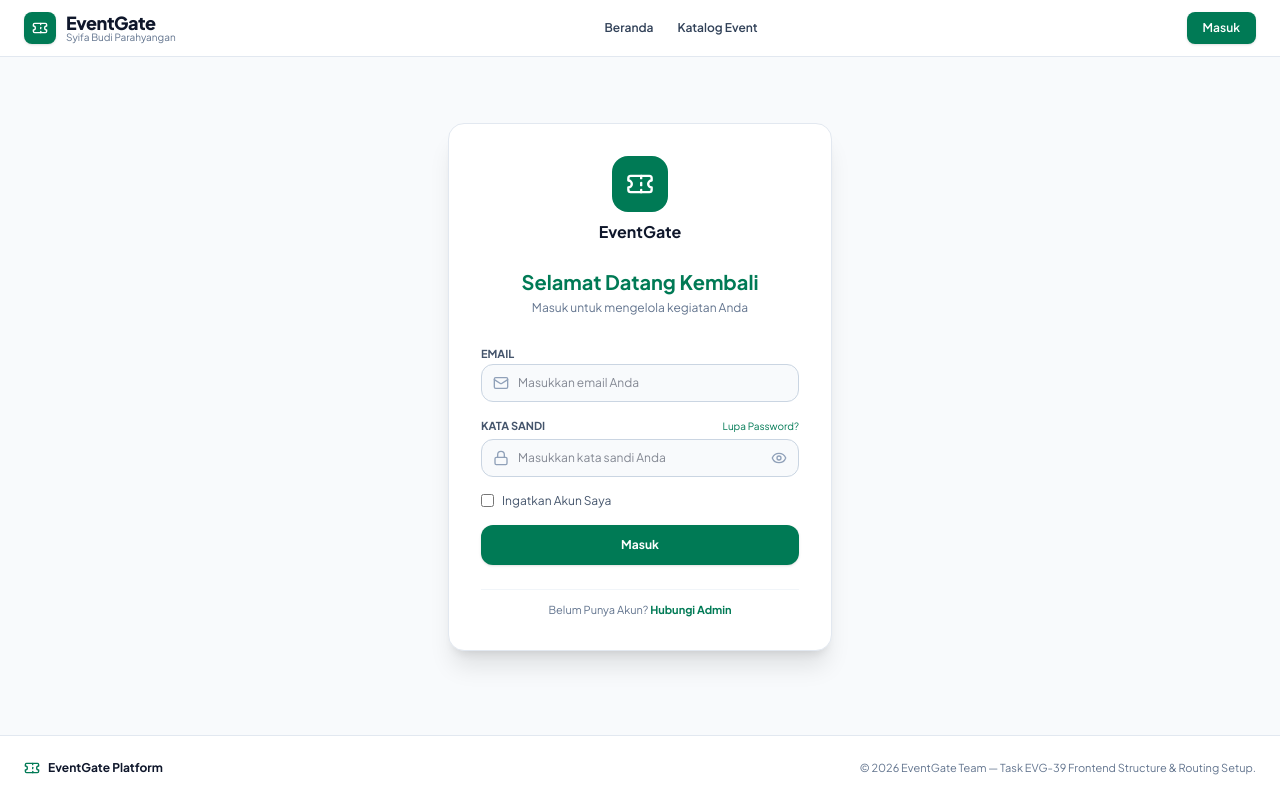
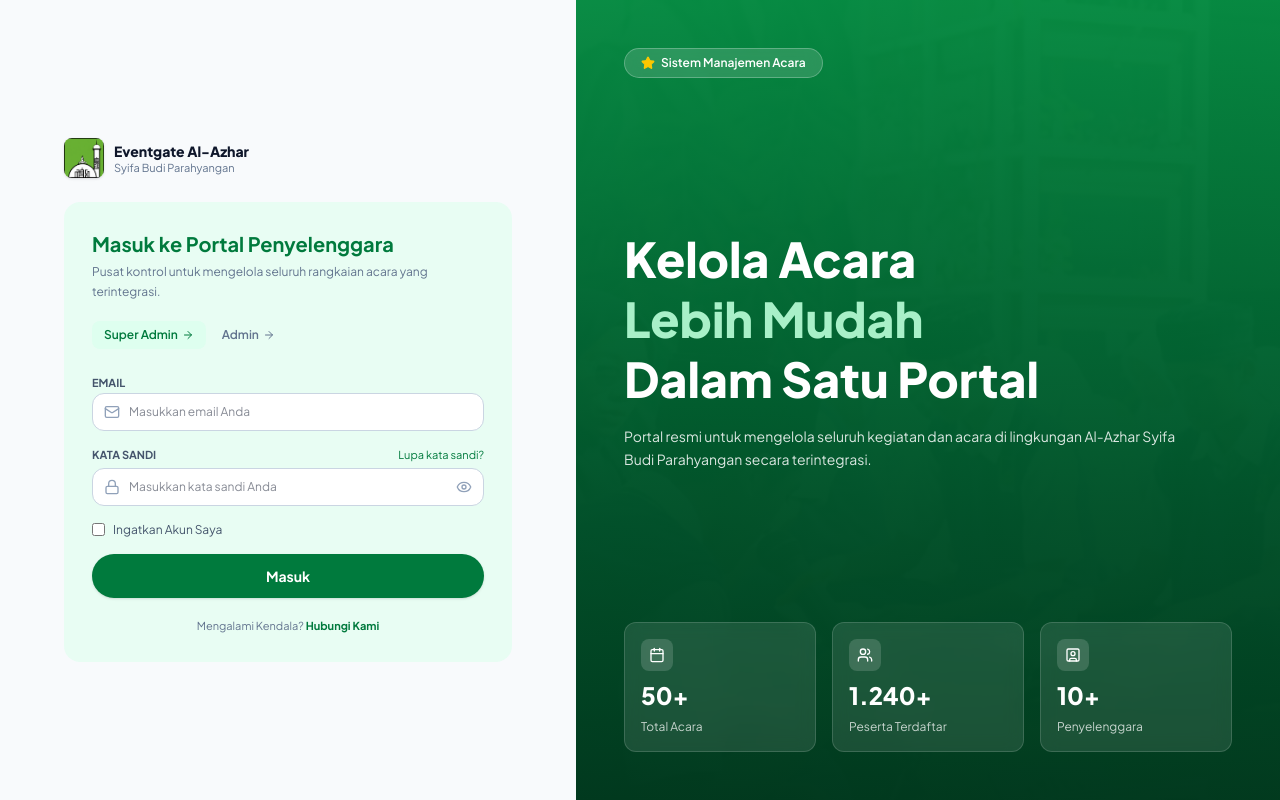
Before and after one commit to Nakala-Digital/fe-eventgate, a SvelteKit app: page /auth/login in a window 1280 px wide. Built offline with nearby package versions, Linux system fonts and the light colour scheme; no server answers.

Commit message:
style(design-system): terapkan token warna brand & aset asli ke shell dashboard dan halaman login (EVG-42, EVG-52)

```diff
--- a/src/app.html
+++ b/src/app.html
@@ -9,7 +9,7 @@
 		<link href="https://fonts.googleapis.com/css2?family=Plus+Jakarta+Sans:wght@300;400;500;600;700;800&family=Inter:wght@300;400;500;600;700&display=swap" rel="stylesheet">
 		%sveltekit.head%
 	</head>
-	<body data-sveltekit-preload-data="hover" class="bg-slate-50 text-slate-900 font-['Plus_Jakarta_Sans',sans-serif] antialiased selection:bg-emerald-600 selection:text-white min-h-screen">
+	<body data-sveltekit-preload-data="hover" class="bg-slate-50 text-slate-900 font-['Plus_Jakarta_Sans',sans-serif] antialiased selection:bg-brand-600 selection:text-white min-h-screen">
 		<div style="display: contents">%sveltekit.body%</div>
 	</body>
 </html>
--- a/src/lib/components/common/ConfirmActionModal.svelte
+++ b/src/lib/components/common/ConfirmActionModal.svelte
@@ -19,7 +19,7 @@
 		requireReason = false,
 		reasonLabel = 'Alasan (wajib)',
 		confirmLabel,
-		confirmClass = 'bg-emerald-700 hover:bg-emerald-800',
+		confirmClass = 'bg-brand-700 hover:bg-brand-800',
 		isSubmitting = false,
 		onConfirm,
 		onCancel
@@ -60,7 +60,7 @@
 						bind:value={reason}
 						rows="3"
 						placeholder="Jelaskan alasannya..."
-						class="w-full text-xs border border-slate-300 rounded-lg px-3 py-2 focus:outline-none focus:ring-2 focus:ring-emerald-600"
+						class="w-full text-xs border border-slate-300 rounded-lg px-3 py-2 focus:outline-none focus:ring-2 focus:ring-brand-600"
 					></textarea>
 					{#if validationError}
 						<p class="text-[11px] text-red-600">{validationError}</p>
--- a/src/lib/components/common/Footer.svelte
+++ b/src/lib/components/common/Footer.svelte
@@ -1,15 +1,13 @@
 <script lang="ts">
-	import { Ticket } from 'lucide-svelte';
+	import logo from '$lib/assets/al-azhar-logo.png';
 </script>
 
 <footer class="border-t border-slate-200 bg-white text-slate-600 py-6 px-6 text-xs mt-auto">
 	<div class="max-w-7xl mx-auto flex flex-col md:flex-row items-center justify-between gap-4">
 		<div class="flex items-center gap-2 font-bold text-slate-900">
-			<Ticket class="w-4 h-4 text-emerald-700" />
-			<span>EventGate Platform</span>
+			<img src={logo} alt="Eventgate Al-Azhar" class="w-5 h-5 rounded object-cover" />
+			<span>Eventgate Al-Azhar</span>
 		</div>
-		<p class="text-slate-500 text-[11px]">
-			© 2026 EventGate Team — Task EVG-39 Frontend Structure & Routing Setup.
-		</p>
+		<p class="text-slate-500 text-[11px]">© 2026 Eventgate Al-Azhar — Syifa Budi Parahyangan.</p>
 	</div>
 </footer>
--- a/src/lib/components/common/Navbar.svelte
+++ b/src/lib/components/common/Navbar.svelte
@@ -1,6 +1,6 @@
 <script lang="ts">
 	import { authStore, type AuthState } from '$lib/stores/authStore';
-	import { Ticket } from 'lucide-svelte';
+	import logo from '$lib/assets/al-azhar-logo.png';
 
 	let currentAuth = $state<AuthState>({ isAuthenticated: false, user: null, token: null });
 
@@ -13,34 +13,32 @@
 	<div class="max-w-7xl mx-auto flex items-center justify-between">
 		<!-- Brand Logo (Matching wireframe/image.png) -->
 		<a href="/" class="flex items-center gap-2.5 font-bold text-lg text-slate-900">
-			<div class="h-8 w-8 rounded-lg bg-emerald-700 flex items-center justify-center text-white shadow-sm">
-				<Ticket class="w-4 h-4" />
-			</div>
+			<img src={logo} alt="Eventgate Al-Azhar" class="h-9 w-9 rounded-lg object-cover shadow-sm" />
 			<div class="flex flex-col">
-				<span class="font-extrabold text-lg tracking-tight leading-none text-slate-900">EventGate</span>
-				<span class="text-[10px] text-slate-500 font-normal leading-none">Syifa Budi Parahyangan</span>
+				<span class="font-extrabold text-base tracking-tight leading-none text-slate-900">Eventgate Al-Azhar</span>
+				<span class="text-[11px] text-slate-500 font-normal leading-none mt-0.5">Syifa Budi Parahyangan</span>
 			</div>
 		</a>
 
 		<!-- Basic Nav Links -->
 		<nav class="hidden md:flex items-center gap-6 text-xs font-semibold text-slate-700">
-			<a href="/" class="hover:text-emerald-700 transition-colors">Beranda</a>
-			<a href="/events" class="hover:text-emerald-700 transition-colors">Katalog Event</a>
+			<a href="/" class="hover:text-brand-700 transition-colors">Beranda</a>
+			<a href="/events" class="hover:text-brand-700 transition-colors">Katalog Event</a>
 		</nav>
 
-		<!-- Auth Link (Matching Emerald Green button in wireframe/image.png) -->
+		<!-- Auth Link -->
 		<div class="flex items-center gap-3 text-xs">
 			{#if currentAuth.isAuthenticated}
 				<a
 					href="/dashboard/{currentAuth.user?.role}"
-					class="bg-emerald-700 hover:bg-emerald-800 text-white font-semibold px-4 py-2 rounded-lg transition-colors shadow-sm"
+					class="bg-brand-700 hover:bg-brand-800 text-white font-semibold px-4 py-2 rounded-lg transition-colors shadow-sm"
 				>
 					Dashboard
 				</a>
 			{:else}
 				<a
 					href="/auth/login"
-					class="bg-emerald-700 hover:bg-emerald-800 text-white font-semibold px-4 py-2 rounded-lg transition-colors shadow-sm"
+					class="bg-brand-700 hover:bg-brand-800 text-white font-semibold px-4 py-2 rounded-lg transition-colors shadow-sm"
 				>
 					Masuk
 				</a>
--- a/src/lib/components/common/Sidebar.svelte
+++ b/src/lib/components/common/Sidebar.svelte
@@ -1,64 +1,127 @@
 <script lang="ts">
 	import { page } from '$app/state';
-	import type { UserRole } from '$lib/stores/authStore';
-	import { LayoutDashboard, ShieldCheck, Calendar, Users, UserPlus, QrCode, Ticket } from 'lucide-svelte';
+	import { goto } from '$app/navigation';
+	import { authStore, clearAuth, type AuthState, type UserRole } from '$lib/stores/authStore';
+	import logo from '$lib/assets/al-azhar-logo.png';
+	import {
+		LayoutDashboard,
+		ShieldCheck,
+		Calendar,
+		Users,
+		UserPlus,
+		QrCode,
+		Ticket,
+		Settings,
+		LogOut
+	} from 'lucide-svelte';
 
 	let { role = 'super-admin' }: { role: UserRole } = $props();
 
+	let currentAuth = $state<AuthState>({ isAuthenticated: false, user: null, token: null });
+	authStore.subscribe((state) => (currentAuth = state));
+
 	const roleNavs: Record<string, { label: string; href: string; icon: any }[]> = {
 		'super-admin': [
-			{ label: 'Super Admin Overview', href: '/dashboard/super-admin', icon: LayoutDashboard },
-			{ label: 'Event Validation', href: '/dashboard/super-admin/event-validation', icon: ShieldCheck },
-			{ label: 'Event Management', href: '/dashboard/super-admin/event-management', icon: Calendar },
-			{ label: 'Admin Operasional', href: '/dashboard/super-admin/operasional', icon: Users },
-			{ label: 'Create Admin Organizer', href: '/dashboard/super-admin/organizer', icon: UserPlus },
-			{ label: 'Participant Management', href: '/dashboard/super-admin/participants', icon: Users },
+			{ label: 'Dashboard', href: '/dashboard/super-admin', icon: LayoutDashboard },
+			{ label: 'Manajemen Acara', href: '/dashboard/super-admin/event-management', icon: Calendar },
+			{ label: 'Validasi Acara', href: '/dashboard/super-admin/event-validation', icon: ShieldCheck },
+			{ label: 'Manajemen Peserta', href: '/dashboard/super-admin/participants', icon: Users },
+			{ label: 'Kelola Admin', href: '/dashboard/super-admin/organizer', icon: UserPlus }
 		],
-		'panitia': [
-			{ label: 'Admin Organizer Overview', href: '/dashboard/panitia', icon: LayoutDashboard },
-			{ label: 'Event Management', href: '/dashboard/panitia/event-management', icon: Calendar },
-			{ label: 'Participant Management', href: '/dashboard/panitia/participants', icon: Users },
-			{ label: 'Admin Lapangan', href: '/dashboard/panitia/admin-lapangan', icon: Users },
+		panitia: [
+			{ label: 'Dashboard', href: '/dashboard/panitia', icon: LayoutDashboard },
+			{ label: 'Manajemen Acara', href: '/dashboard/panitia/event-management', icon: Calendar },
+			{ label: 'Manajemen Peserta', href: '/dashboard/panitia/participants', icon: Users },
+			{ label: 'Admin Lapangan', href: '/dashboard/panitia/admin-lapangan', icon: Users }
 		],
-		'peserta': [
+		peserta: [
 			{ label: 'Home User / Tiket Saya', href: '/dashboard/peserta', icon: Ticket },
-			{ label: 'Riwayat Registrasi', href: '/dashboard/peserta/history', icon: Calendar },
+			{ label: 'Riwayat Registrasi', href: '/dashboard/peserta/history', icon: Calendar }
 		],
-		'field-staff': [
-			{ label: 'Scan QR Operator', href: '/dashboard/field-staff', icon: QrCode },
-		],
-		'school-reviewer': [
-			{ label: 'School Reviewer Overview', href: '/dashboard/school-reviewer', icon: ShieldCheck },
-		]
+		'field-staff': [{ label: 'Scan QR Operator', href: '/dashboard/field-staff', icon: QrCode }],
+		'school-reviewer': [{ label: 'School Reviewer Overview', href: '/dashboard/school-reviewer', icon: ShieldCheck }]
+	};
+
+	const ROLE_LABELS: Record<string, string> = {
+		'super-admin': 'Super Admin',
+		panitia: 'Admin Panitia',
+		peserta: 'Peserta',
+		'field-staff': 'Staf Lapangan',
+		'school-reviewer': 'School Reviewer'
 	};
 
 	const navItems = $derived(roleNavs[role] || roleNavs['super-admin']);
+	const userName = $derived(currentAuth.user?.name || 'Pengguna');
+	const initials = $derived(
+		userName
+			.split(' ')
+			.map((w) => w[0])
+			.slice(0, 2)
+			.join('')
+			.toUpperCase()
+	);
+
+	function handleLogout() {
+		clearAuth();
+		goto('/auth/login');
+	}
 </script>
 
-<aside class="w-64 bg-slate-100 border-r border-slate-200 min-h-[calc(100vh-57px)] p-4 flex flex-col justify-between">
-	<div class="space-y-4">
-		<!-- Role Badge Header -->
-		<div class="px-3 py-2 bg-emerald-50 rounded-lg border border-emerald-200 text-xs">
-			<span class="text-[10px] text-emerald-800 font-medium uppercase block">Role Scope</span>
-			<span class="font-bold text-emerald-900 capitalize">{role.replace('-', ' ')}</span>
+<aside class="w-64 shrink-0 bg-white border-r border-slate-200 min-h-screen p-4 flex flex-col justify-between">
+	<div class="space-y-5">
+		<!-- Logo -->
+		<a href="/" class="flex items-center gap-2.5 px-1">
+			<img src={logo} alt="Eventgate Al-Azhar" class="h-9 w-9 rounded-lg object-cover shadow-sm" />
+			<div class="flex flex-col leading-tight">
+				<span class="font-extrabold text-sm text-slate-900">Eventgate Al-Azhar</span>
+				<span class="text-[11px] text-slate-500">Syifa Budi Parahyangan</span>
 			</div>
+		</a>
 
-		<!-- Nav Item Links -->
+		<div class="space-y-1">
+			<p class="text-[10px] font-semibold text-slate-400 uppercase tracking-wider px-3">Menu Utama</p>
 			<nav class="space-y-1">
 				{#each navItems as item}
 					{@const Icon = item.icon}
 					<a
 						href={item.href}
-					class="flex items-center gap-2.5 px-3 py-2 rounded-lg text-xs transition-all {page.url.pathname === item.href ? 'bg-white text-slate-900 font-semibold shadow-sm border border-slate-200/80' : 'text-slate-600 hover:text-slate-900 hover:bg-slate-200/70'}"
+						class="flex items-center gap-2.5 px-3 py-2.5 rounded-lg text-sm transition-colors {page.url.pathname ===
+						item.href
+							? 'bg-brand-700 text-white font-semibold shadow-sm'
+							: 'text-slate-700 hover:bg-slate-100'}"
 					>
-					<Icon class="w-4 h-4 text-emerald-700" />
+						<Icon class="w-4 h-4 {page.url.pathname === item.href ? 'text-white' : 'text-slate-500'}" />
 						<span>{item.label}</span>
 					</a>
 				{/each}
 			</nav>
 		</div>
+	</div>
 
-	<div class="pt-4 border-t border-slate-200 text-[11px] text-slate-500">
-		<span>EVG-39 Layout & Routing Setup</span>
+	<div class="space-y-3">
+		<div class="space-y-1">
+			<p class="text-[10px] font-semibold text-slate-400 uppercase tracking-wider px-3">Akun</p>
+			<a href="#pengaturan" class="flex items-center gap-2.5 px-3 py-2.5 rounded-lg text-sm text-slate-700 hover:bg-slate-100">
+				<Settings class="w-4 h-4 text-slate-500" />
+				<span>Pengaturan</span>
+			</a>
+			<button
+				onclick={handleLogout}
+				class="w-full flex items-center gap-2.5 px-3 py-2.5 rounded-lg text-sm text-red-600 hover:bg-red-50 text-left"
+			>
+				<LogOut class="w-4 h-4" />
+				<span>Keluar</span>
+			</button>
+		</div>
+
+		<div class="flex items-center gap-2.5 bg-brand-50 rounded-lg p-2.5">
+			<div class="h-8 w-8 rounded-full bg-brand-800 text-white text-xs font-bold flex items-center justify-center shrink-0">
+				{initials}
+			</div>
+			<div class="leading-tight min-w-0">
+				<p class="text-xs font-bold text-slate-900 uppercase truncate">{userName}</p>
+				<p class="text-[11px] text-slate-500">{ROLE_LABELS[role] ?? role}</p>
+			</div>
+		</div>
 	</div>
 </aside>
--- a/src/lib/components/common/StatCard.svelte
+++ b/src/lib/components/common/StatCard.svelte
@@ -12,7 +12,7 @@
 		<span class="text-xs text-slate-500 font-medium">{title}</span>
 		{#if IconComponent}
 			{@const Icon = IconComponent}
-			<div class="p-1.5 rounded-lg bg-emerald-50 text-emerald-700 border border-emerald-200">
+			<div class="p-1.5 rounded-lg bg-brand-50 text-brand-700 border border-brand-200">
 				<Icon class="w-4 h-4" />
 			</div>
 		{/if}
--- a/src/routes/+layout.svelte
+++ b/src/routes/+layout.svelte
@@ -6,16 +6,16 @@
 
 	let { children } = $props();
 
-	// Check if page is dashboard route (uses custom dashboard layout)
-	const isDashboard = $derived(page.url.pathname.startsWith('/dashboard'));
+	// Dashboard has its own sidebar-based shell; auth pages are full-bleed (no site nav) per design.
+	const isFullBleed = $derived(page.url.pathname.startsWith('/dashboard') || page.url.pathname.startsWith('/auth'));
 </script>
 
 <svelte:head>
 	<title>EventGate - Platform Management Event & Ticketing</title>
 </svelte:head>
 
-<div class="min-h-screen flex flex-col bg-slate-50 text-slate-900 selection:bg-emerald-600 selection:text-white">
-	{#if !isDashboard}
+<div class="min-h-screen flex flex-col bg-slate-50 text-slate-900 selection:bg-brand-600 selection:text-white">
+	{#if !isFullBleed}
 		<Navbar />
 	{/if}
 
@@ -23,7 +23,7 @@
 		{@render children()}
 	</main>
 
-	{#if !isDashboard}
+	{#if !isFullBleed}
 		<Footer />
 	{/if}
 </div>
--- a/src/routes/auth/login/+page.svelte
+++ b/src/routes/auth/login/+page.svelte
@@ -2,8 +2,17 @@
 	import { goto } from '$app/navigation';
 	import { setAuth } from '$lib/stores/authStore';
 	import { login, LoginError } from '$lib/services/authApi';
-	import { Ticket, Mail, Lock, Eye, EyeOff } from 'lucide-svelte';
+	import logo from '$lib/assets/al-azhar-logo.png';
+	import heroPhoto from '$lib/assets/login-hero-photo.jpg';
+	import { Mail, Lock, Eye, EyeOff, ArrowRight, Star, Calendar, Users, UserSquare } from 'lucide-svelte';
 
+	const stats = [
+		{ icon: Calendar, value: '50+', label: 'Total Acara' },
+		{ icon: Users, value: '1.240+', label: 'Peserta Terdaftar' },
+		{ icon: UserSquare, value: '10+', label: 'Penyelenggara' }
+	];
+
+	let selectedPortal = $state<'super-admin' | 'panitia'>('super-admin');
 	let email = $state('');
 	let password = $state('');
 	let remember = $state(false);
@@ -32,18 +41,45 @@
 	<title>Masuk - EventGate</title>
 </svelte:head>
 
-<div class="py-12 px-4 flex items-center justify-center min-h-[calc(100vh-140px)]">
-	<div class="bg-white rounded-2xl max-w-sm w-full border border-slate-200 shadow-xl p-8 space-y-6">
-		<div class="flex flex-col items-center text-center space-y-2">
-			<div class="h-14 w-14 rounded-2xl bg-emerald-700 flex items-center justify-center text-white">
-				<Ticket class="w-7 h-7" />
+<div class="h-screen flex overflow-hidden">
+	<!-- Left: Form panel -->
+	<div class="w-full lg:w-[45%] flex items-center justify-center px-6 py-10 sm:px-10 overflow-y-auto">
+		<div class="w-full max-w-md space-y-6">
+			<a href="/" class="flex items-center gap-2.5">
+				<img src={logo} alt="Eventgate Al-Azhar" class="h-10 w-10 rounded-lg object-cover shadow-sm" />
+				<div class="flex flex-col leading-tight">
+					<span class="font-extrabold text-sm text-slate-900">Eventgate Al-Azhar</span>
+					<span class="text-[11px] text-slate-500">Syifa Budi Parahyangan</span>
 				</div>
-			<span class="font-bold text-slate-900">EventGate</span>
+			</a>
+
+			<div class="bg-brand-50/60 rounded-2xl p-6 sm:p-7 space-y-5">
+				<div class="space-y-1">
+					<h1 class="text-xl font-bold text-brand-700">Masuk ke Portal Penyelenggara</h1>
+					<p class="text-xs text-slate-500 leading-relaxed">
+						Pusat kontrol untuk mengelola seluruh rangkaian acara yang terintegrasi.
+					</p>
 				</div>
 
-		<div class="text-center space-y-1">
-			<h1 class="text-xl font-bold text-emerald-700">Selamat Datang Kembali</h1>
-			<p class="text-xs text-slate-500">Masuk untuk mengelola kegiatan Anda</p>
+				<div class="flex items-center gap-1 text-xs font-semibold">
+					<button
+						type="button"
+						onclick={() => (selectedPortal = 'super-admin')}
+						class="flex items-center gap-1 px-3 py-1.5 rounded-lg transition-colors {selectedPortal === 'super-admin'
+							? 'bg-brand-50 text-brand-700'
+							: 'text-slate-500 hover:text-slate-700'}"
+					>
+						Super Admin <ArrowRight class="w-3 h-3" />
+					</button>
+					<button
+						type="button"
+						onclick={() => (selectedPortal = 'panitia')}
+						class="flex items-center gap-1 px-3 py-1.5 rounded-lg transition-colors {selectedPortal === 'panitia'
+							? 'bg-brand-50 text-brand-700'
+							: 'text-slate-500 hover:text-slate-700'}"
+					>
+						Admin <ArrowRight class="w-3 h-3" />
+					</button>
 				</div>
 
 				{#if errorMessage}
@@ -61,7 +97,7 @@
 								bind:value={email}
 								placeholder="Masukkan email Anda"
 								required
-						class="w-full bg-slate-50 border border-slate-300 text-xs rounded-xl pl-9 pr-3 py-2.5 text-slate-900 focus:outline-none focus:ring-2 focus:ring-emerald-600"
+								class="w-full bg-white border border-slate-300 text-xs rounded-xl pl-9 pr-3 py-2.5 text-slate-900 focus:outline-none focus:ring-2 focus:ring-brand-600"
 							/>
 						</div>
 					</div>
@@ -69,7 +105,7 @@
 					<div class="space-y-1">
 						<div class="flex justify-between items-center">
 							<label for="password" class="text-[11px] font-bold text-slate-600 uppercase">Kata Sandi</label>
-					<a href="#lupa" class="text-[10px] text-emerald-700 hover:underline">Lupa Password?</a>
+							<a href="#lupa" class="text-[11px] text-brand-700 hover:underline">Lupa kata sandi?</a>
 						</div>
 						<div class="relative">
 							<Lock class="w-4 h-4 text-slate-400 absolute left-3 top-1/2 -translate-y-1/2" />
@@ -79,7 +115,7 @@
 								bind:value={password}
 								placeholder="Masukkan kata sandi Anda"
 								required
-						class="w-full bg-slate-50 border border-slate-300 text-xs rounded-xl pl-9 pr-9 py-2.5 text-slate-900 focus:outline-none focus:ring-2 focus:ring-emerald-600"
+								class="w-full bg-white border border-slate-300 text-xs rounded-xl pl-9 pr-9 py-2.5 text-slate-900 focus:outline-none focus:ring-2 focus:ring-brand-600"
 							/>
 							<button
 								type="button"
@@ -93,21 +129,61 @@
 					</div>
 
 					<label class="flex items-center gap-2 text-xs text-slate-600">
-				<input type="checkbox" bind:checked={remember} class="rounded border-slate-300 text-emerald-700 focus:ring-emerald-600" />
+						<input type="checkbox" bind:checked={remember} class="rounded border-slate-300 text-brand-700 focus:ring-brand-600" />
 						Ingatkan Akun Saya
 					</label>
 
 					<button
 						type="submit"
 						disabled={isSubmitting}
-				class="w-full text-xs font-bold bg-emerald-700 hover:bg-emerald-800 disabled:opacity-60 text-white py-3 rounded-xl transition-all shadow"
+						class="w-full text-sm font-bold bg-brand-700 hover:bg-brand-800 disabled:opacity-60 text-white py-3 rounded-full transition-all shadow"
 					>
 						{isSubmitting ? 'Memproses...' : 'Masuk'}
 					</button>
 				</form>
 
-		<div class="text-center text-[11px] text-slate-500 border-t border-slate-100 pt-3">
-			Belum Punya Akun? <a href="#hubungi-admin" class="text-emerald-700 font-bold hover:underline">Hubungi Admin</a>
+				<div class="text-center text-[11px] text-slate-500">
+					Mengalami Kendala? <a href="#hubungi-kami" class="text-brand-700 font-bold hover:underline">Hubungi Kami</a>
 				</div>
 			</div>
 		</div>
+	</div>
+
+	<!-- Right: Hero panel — photo + gradient overlay coded in CSS, copy/badge/stats are real markup -->
+	<div class="hidden lg:flex lg:w-[55%] relative flex-col justify-between p-12 overflow-hidden">
+		<img src={heroPhoto} alt="" class="absolute inset-0 w-full h-full object-cover" />
+		<div class="absolute inset-0 bg-gradient-to-b from-brand-600/80 via-brand-800/85 to-brand-950/95"></div>
+
+		<span
+			class="relative z-10 self-start inline-flex items-center gap-1.5 text-xs font-semibold text-white bg-white/15 border border-white/25 rounded-full px-4 py-1.5 backdrop-blur-sm"
+		>
+			<Star class="w-3.5 h-3.5 fill-yellow-400 text-yellow-400" />
+			Sistem Manajemen Acara
+		</span>
+
+		<div class="relative z-10 space-y-4 max-w-xl">
+			<h2 class="text-4xl xl:text-5xl font-extrabold leading-tight text-white">
+				Kelola Acara<br />
+				<span class="text-brand-200">Lebih Mudah</span><br />
+				Dalam Satu Portal
+			</h2>
+			<p class="text-sm text-white/85 leading-relaxed">
+				Portal resmi untuk mengelola seluruh kegiatan dan acara di lingkungan Al-Azhar Syifa Budi Parahyangan secara
+				terintegrasi.
+			</p>
+		</div>
+
+		<div class="relative z-10 grid grid-cols-3 gap-4">
+			{#each stats as stat}
+				{@const Icon = stat.icon}
+				<div class="bg-white/10 border border-white/15 backdrop-blur-sm rounded-xl p-4 space-y-2">
+					<div class="h-8 w-8 rounded-lg bg-white/15 flex items-center justify-center">
+						<Icon class="w-4 h-4 text-white" />
+					</div>
+					<p class="text-2xl font-extrabold text-white">{stat.value}</p>
+					<p class="text-xs text-white/75">{stat.label}</p>
+				</div>
+			{/each}
+		</div>
+	</div>
+</div>
--- a/src/routes/layout.css
+++ b/src/routes/layout.css
@@ -1,4 +1,20 @@
 @import 'tailwindcss';
+
+/* Brand palette extracted from Design Sprint 2 EventGate_Nakala (Login/Penyelenggara.png,
+   Herro banner.png) — pixel-sampled hex values at 50/200/500/700/950; other steps interpolated. */
+@theme {
+	--color-brand-50: #deffef;
+	--color-brand-100: #c6f7de;
+	--color-brand-200: #a8f0c8;
+	--color-brand-300: #6ee0a8;
+	--color-brand-400: #3bc988;
+	--color-brand-500: #0b9e52;
+	--color-brand-600: #06883f;
+	--color-brand-700: #007a3d;
+	--color-brand-800: #026030;
+	--color-brand-900: #024124;
+	--color-brand-950: #01391e;
+}
 
 @layer utilities {
   .light-card {
```
Also changed, not shown: src/routes/dashboard/+layout.svelte (+6 -38 lines), src/lib/assets/al-azhar-logo.png (added), src/lib/assets/login-hero-photo.jpg (added). Lines whose indentation alone changed are shown as unchanged.
